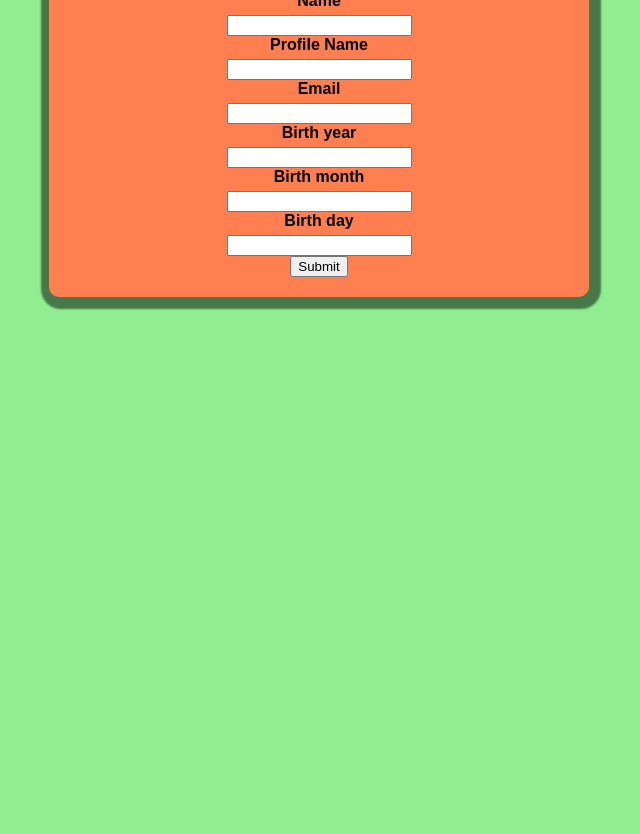
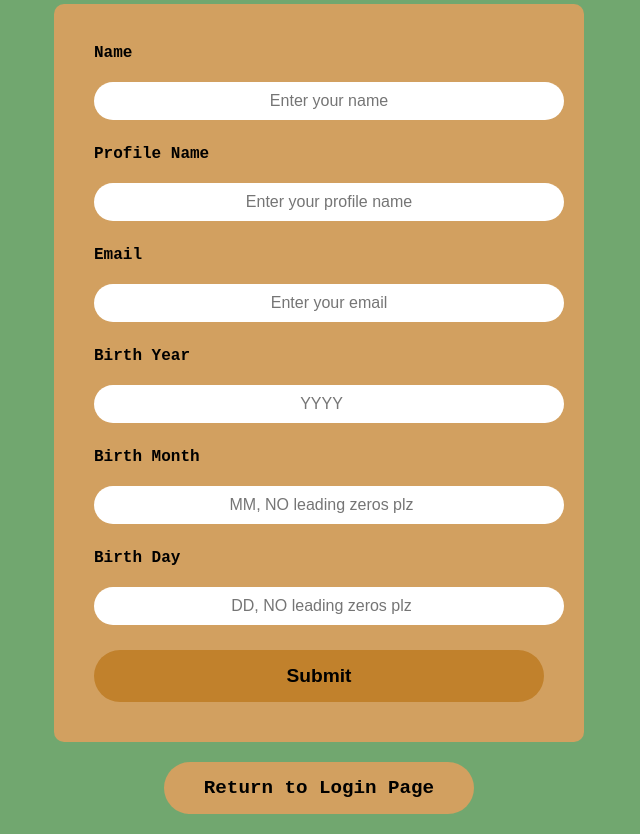
Before and after one commit to ilizarraga278/CSC337, a website: page info_fields.html in a window 1280 px wide. Shown: the part 122-956 px from the top of the page, without its empty margins (321-961 px from the left). Before the commit the page ends 800 px from the top, so only its background shows below. Drawn offline with Linux system fonts and the light colour scheme.

Commit message:
Welcome back page info fields & create profile pg

```diff
--- a/info_fields.css
+++ b/info_fields.css
@@ -1,30 +1,81 @@
-body{
-    font-family: Arial, Helvetica, sans-serif;
-    background-color: lightgreen;
+body {
+    font-family: 'Courier New', Courier, monospace;
+    background-color: rgb(113, 167, 111);
     text-align: center;
     margin: 0;
     padding: 20px;
 }
 
-h1{
-    font-size:x-large;
-    color:black;
-    margin-bottom: 30px;
-
-}
-form{
-    background-color: coral;
-    border-radius: 10px;
-    padding: 20px;
-    max-width: 500px;
-    margin:0 auto;
-    box-shadow: 2px 2px 2px 10px rgba(0,0,0, 0.5);
+h1 {
+    font-size: 3em;
+    color: #000;
+    margin-bottom: 20px;
 }
 
-label{
-    font-size: medium;
+form {
+    background-color: #d2a060;
+    border-radius: 10px;
+    padding: 40px;
+    max-width: 450px;
+    margin: 0 auto;
+    display: flex;
+    flex-direction: column;
+    gap: 15px;
+}
+
+input[type="text"],
+input[type="email"],
+input[type="number"] {
+    width: 100%;
+    padding: 10px;
+    border: none;
+    border-radius: 20px;
+    font-size: 1em;
+    text-align: center;
+    outline: none;
+    margin-bottom: 10px;
+}
+
+label {
+    font-size: 1em;
     font-weight: bold;
     color: black;
-    display: block;
-    margin-bottom: 5px;
+    text-align: left;
+    margin: 0 0 5px 0;
 }
+
+button.submit-button {
+    background-color: #c1812c;
+    color: #000;
+    border: none;
+    border-radius: 50px;
+    padding: 15px 40px;
+    font-size: 1.2em;
+    font-weight: bold;
+    cursor: pointer;
+}
+
+button.submit-button:hover {
+    background-color: #c1812c;
+    transform: scale(1.05);
+}
+
+a.back-button {
+    margin-top: 20px;
+    background-color: #d2a060;
+    color: #000;
+    text-decoration: none;
+    border: none;
+    border-radius: 50px;
+    padding: 15px 40px;
+    font-size: 1.2em;
+    font-weight: bold;
+    display: inline-block;
+    text-align: center;
+    cursor: pointer;
+}
+
+a.back-button:hover {
+    background-color: #c09050;
+    transform: scale(1.05);
+}
--- a/info_fields.html
+++ b/info_fields.html
@@ -2,34 +2,32 @@
 <html lang="en">
     <head>
         <meta charset="UTF-8">
-        <title>INSERT PAGE NAME HERE</title>
+        <title>Create Profile</title>
+        <link rel="stylesheet" type="text/css" href="info_fields.css">
     </head>
     <body>
         <h1>Create Profile</h1>
-        <link rel="stylesheet" type="text/css" href="info_fields.css">
         <form action="" method="POST">
             <label for="name">Name</label>
-            <input type="text" id="name" name="name" style="text-transform: capitalize;" required><br>
+            <input type="text" id="name" name="name" placeholder="Enter your name" required>
 
-            <label for="profile">Profile Name</label>
-            <input type="text" id="name" name="name" style="text-transform: lower;" required><br>
+            <label for="profileName">Profile Name</label>
+            <input type="text" id="profileName" name="profileName" placeholder="Enter your profile name" required>
 
             <label for="email">Email</label>
-            <input type="email" id="email" name="email" required><br>
+            <input type="email" id="email" name="email" placeholder="Enter your email" required>
 
-            <label for="year">Birth year</label>
-            <input type="number" id="year" name="year" required><br>
+            <label for="birthYear">Birth Year</label>
+            <input type="number" id="birthYear" name="birthYear" placeholder="YYYY" required>
 
-            <label for="month">Birth month</label>
-            <input type="number" id="month" name="month" required><br>
+            <label for="birthMonth">Birth Month</label>
+            <input type="number" id="birthMonth" name="birthMonth" placeholder="MM, NO leading zeros plz" required>
 
-            <label for="day">Birth day</label>
-            <input type="number" id="day" name="day" required><br>
+            <label for="birthDay">Birth Day</label>
+            <input type="number" id="birthDay" name="birthDay" placeholder="DD, NO leading zeros plz" required>
 
-            <input type="submit" value="Submit"><br>
-
-
+            <button type="submit" class="submit-button">Submit</button>
         </form>
+        <a href="welcome_page.html" class="back-button">Return to Login Page</a>
     </body>
-
 </html>
--- a/welcome_back.css
+++ b/welcome_back.css
@@ -1,28 +1,77 @@
 body {
-    background-color: rgb(225, 220, 227);
+    background-color: rgb(113, 167, 111);
     margin: 0;
     padding: 0;
     font-family: 'Courier New', Courier, monospace;
     display: flex;
     flex-direction: column;
     align-items: center;
-    justify-content: center;
+    justify-content: flex-start;
     height: 100vh;
-    overflow: hidden;
-    position: relative;
+    overflow: auto;
 }
-/* welcome!*/
+
 h1 {
-    font-size: 8vw;
-    margin-bottom: 10vh;
+    font-size: 3em;
     color: #000;
+    margin-bottom: 20px;
     text-align: center;
 }
 
-/* for the centering of the buttons */
 #user_info {
     display: flex;
     flex-direction: column;
     align-items: center;
-    gap: 5vh;
+    gap: 20px;
+    width: 100%;
+    max-width: 400px;
+    margin-top: 20px;
+    color: #0b0b0b;
+    font-size: 1.2em;
+    font-weight: bold;
 }
+
+input[type="text"],input[type="email"] {
+    width: 100%;
+    padding: 15px;
+    border: 2px solid #030303;
+    border-radius: 20px;
+    font-size: 1em;
+    text-align: center;
+}
+
+button#loginButton {
+    background-color: #d2a060;
+    border: none;
+    border-radius: 50px;
+    padding: 15px 40px;
+    font-size: 1.2em;
+    font-weight: bold;
+    color: #000;
+    cursor: pointer;
+}
+
+button#loginButton:hover {
+    background-color: #c09050;
+    transform: scale(1.05);
+}
+
+a.back-button {
+    margin-top: 20px;
+    background-color: #d2a060;
+    color: #000;
+    text-decoration: none;
+    border: none;
+    border-radius: 50px;
+    padding: 15px 40px;
+    font-size: 1.2em;
+    font-weight: bold;
+    display: inline-block;
+    text-align: center;
+    cursor: pointer;
+}
+
+a.back-button:hover{
+    background-color: #c09050;
+    transform: scale(1.05);
+}
```
Also changed, not shown: welcome_back.html (+11 -5 lines).
